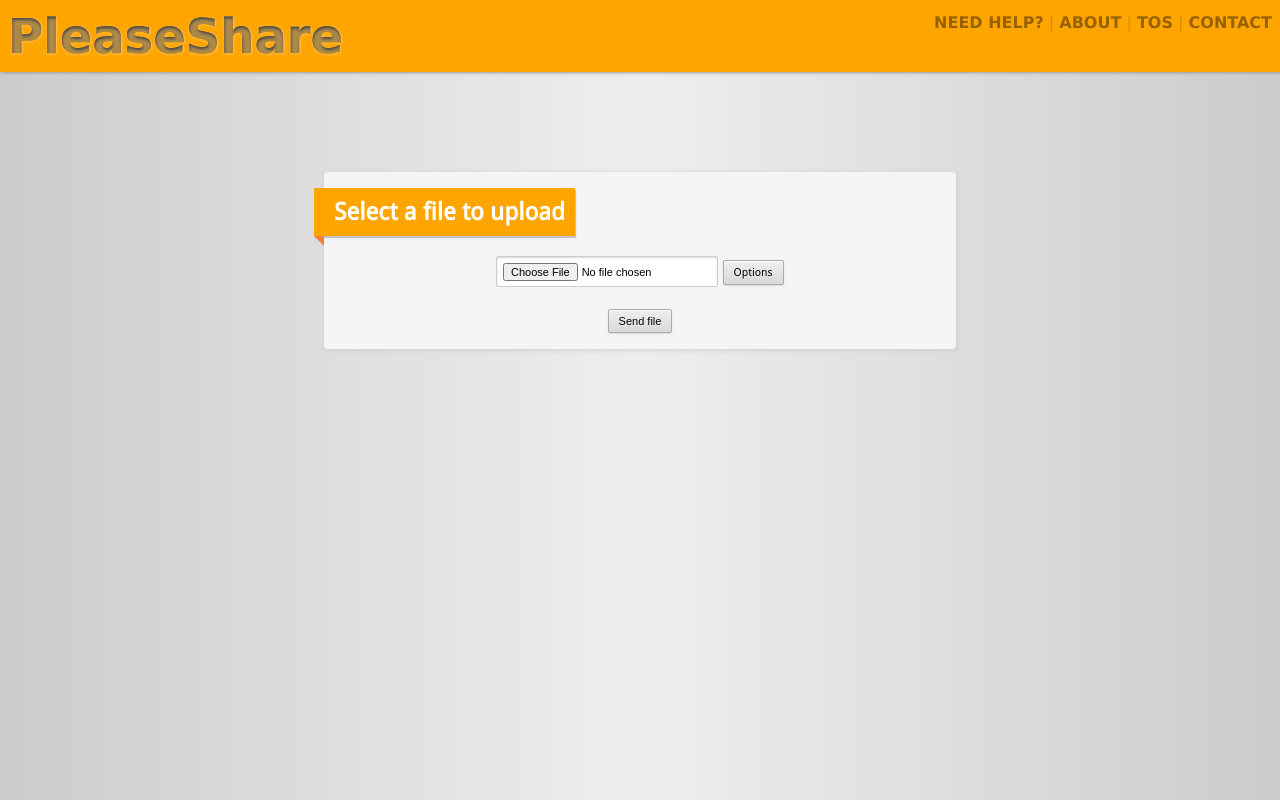
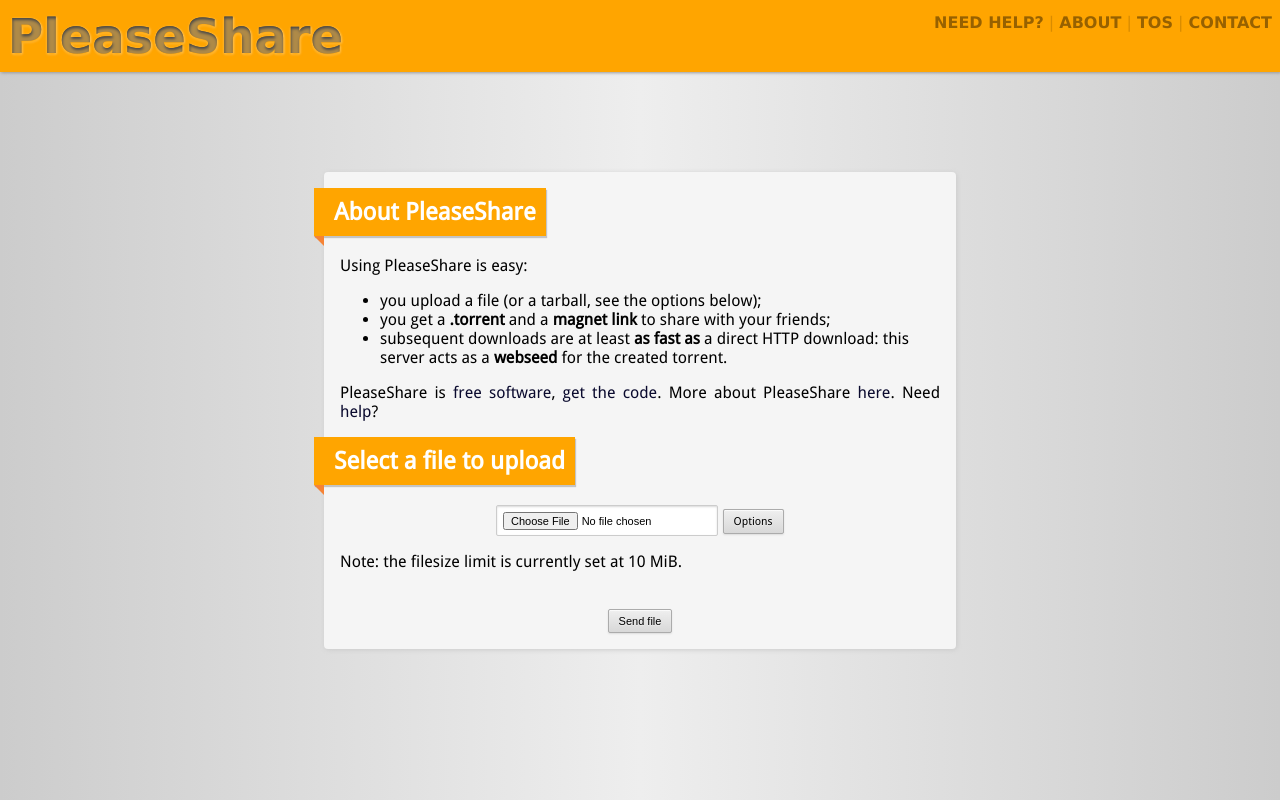
Before and after one commit to mathieui/pleaseshare, a Django app: template please/pleaseshare/templates/home.html in a window 1280 px wide. Run offline with Django 3.2, Linux system fonts and the light colour scheme; the template is opened without the code that fills it, so the values that code supplies are empty; parts of the project's set-up code (start-up, migrations or seed data) failed here and were passed over.

Commit message:
[ui] Template update
Fix a wrong copy/paste, add a small help before uploading, and allow the
magnet links for private torrents (because there are trackers in the
magnet link, it should work)

```diff
--- a/please/pleaseshare/templates/home.html
+++ b/please/pleaseshare/templates/home.html
@@ -4,6 +4,18 @@
 {% if msg %}
 {{msg|safe}}
 {% endif %}
+
+<h2>About PleaseShare</h2>
+
+<p>Using PleaseShare is easy:</p>
+<ul>
+    <li>you upload a file (or a tarball, see the options below);</li>
+    <li>you get a <strong>.torrent</strong> and a <strong>magnet link</strong> to share with your friends;</li>
+    <li>subsequent downloads are at least <strong>as fast as</strong> a direct HTTP download: this server acts as a <strong>webseed</strong> for the created torrent.</li>
+</ul>
+
+<p>PleaseShare is <a href="http://www.gnu.org/philosophy/free-sw.en.html">free software</a>, <a href="https://gitorious.org/pleaseshare">get the code</a>. More about PleaseShare <a href="{% url About %}">here</a>. Need <a href="{% url Help %}">help</a>?</p>
+
 
 <h2>Select a file to upload</h2>
 
@@ -13,6 +25,7 @@
         <input type="file" name="please" id="fileselect"/>
         <a href="#options" class="button" id="optionsa">Options</a>
     </div>
+    <p>Note: the filesize limit is currently set at {{size}} MiB.</p>
     <fieldset id="options">
         <label for="delete" class="classiclabel">Deletion password</label>
         <input type="password" id="delete" name="delete" class="classicinput"/>
@@ -29,8 +42,8 @@
 <textarea name="trackers" id="trackers">{% for tracker in default_trackers %}{{tracker}}
 {% endfor %}</textarea>
             {% if private %}
-            <p>You can choose to make the torrent private. This is usually for
-            when you upload private documents that you do not want to share with anyone.</p>
+            <p>You can choose to make the torrent private. This is usually
+            when you upload private documents that you do not want to share with everyone.</p>
             Private torrent? (You have to enter at least one valid tracker)
             <input type="checkbox" name="private" id="private"
             onclick="document.getElementById('private').checked &= document.getElementById('trackers').value.length != 0;" />
--- a/please/pleaseshare/templates/single.html
+++ b/please/pleaseshare/templates/single.html
@@ -26,9 +26,7 @@
 {% if ddl and not object.multifile %}
 <a class="button" href="{{object.get_file}}">Download file</a>
 {% endif %}
-{% if not object.private %}
 <a class="button" href="{{object.magnet}}">Magnet link</a>
-{% endif %}
 <form method="POST" id="delete" action="/delete/" id="deletion">
     {% csrf_token %}
     <input type="hidden" name="id" value="{{object.uuid}}"/>
```
